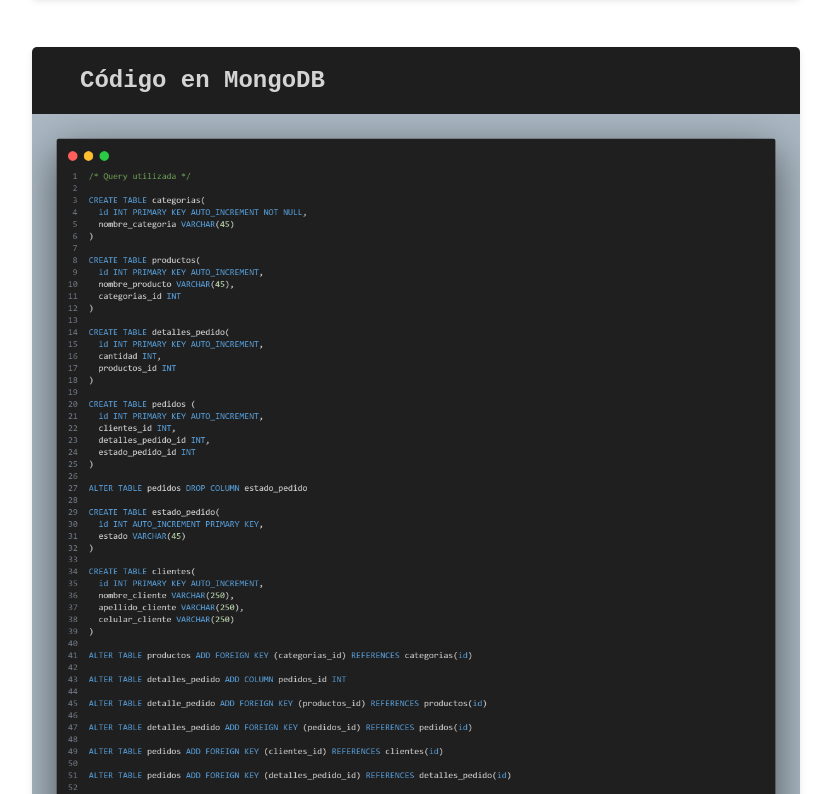
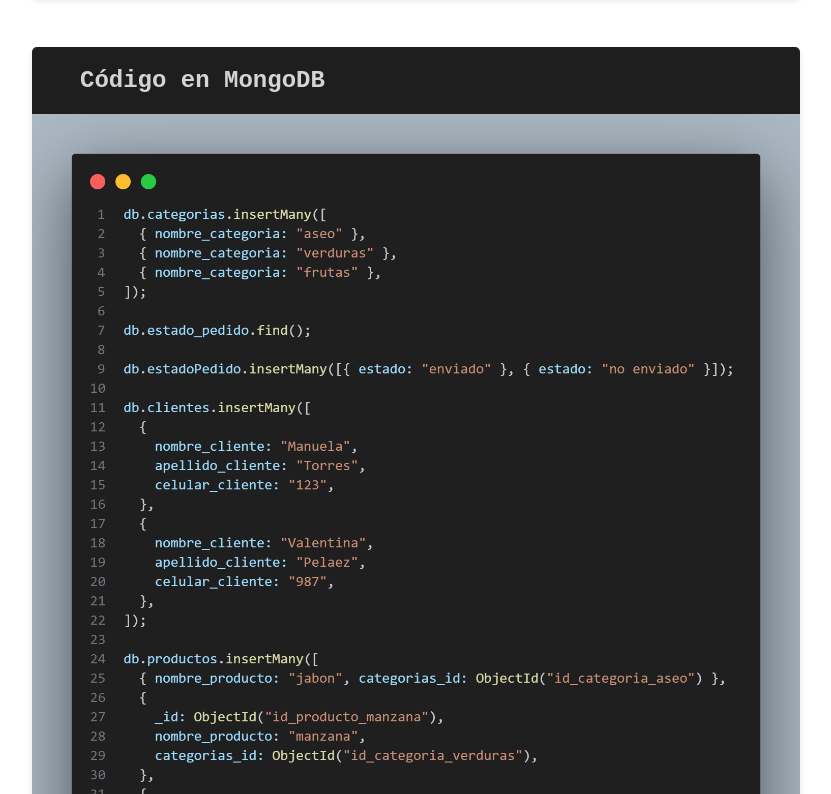
Before and after one commit to manutorres93/ejercicio_portafolio, a plain HTML site: page actividad6/index.html in a window 1280 px wide. Shown: the part 2006-2800 px from the top of the page, without its empty margins (224-1055 px from the left). Drawn offline with Linux system fonts and the light colour scheme.

Commit message:
Agregando imagen de MongoDB

```diff
--- a/actividad6/index.html
+++ b/actividad6/index.html
@@ -24,7 +24,7 @@
     <div class="editor-container">
       <h2>Código en MongoDB</h2>
 
-      <img src="../codigoActividad6.png" alt="" />
+      <img src="../codeActividad6Mongo.png" alt="" />
     </div>
 
     <footer>
```
Also changed, not shown: codeActividad6Mongo.png (added).
